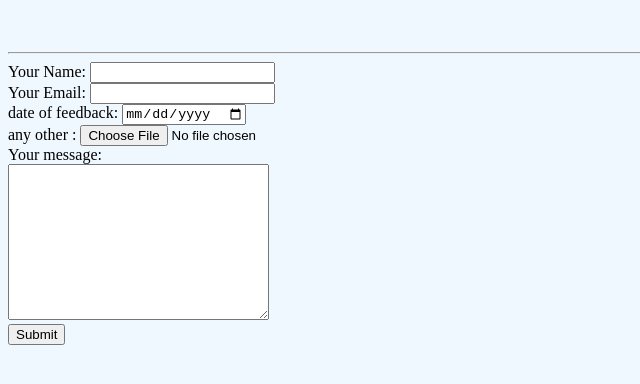
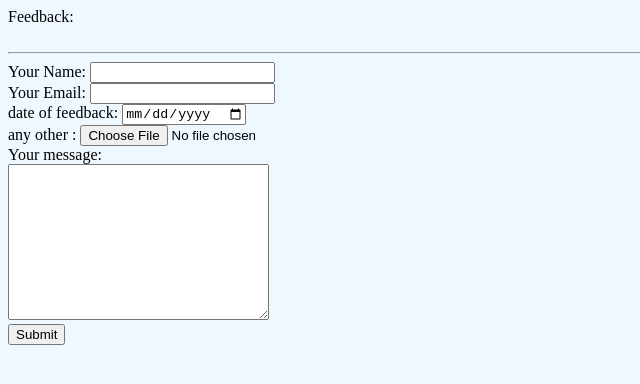
Before and after one commit to sonusingh04/CV-RESUME, a plain HTML site: page get in touch.html in a window 1280 px wide. Shown: the full height of the page, 0-640 px from the left. Drawn offline with Linux system fonts and the light colour scheme.

Commit message:
Update get in touch.html

```diff
--- a/get in touch.html
+++ b/get in touch.html
@@ -1,6 +1,7 @@
 <!DOCTYPE html>
 <html>
     <head>
+        Feedback:
         <meta charset="UTF-8">
     <meta http-equiv="X-UA-Compatible" content="IE=edge">
     <meta name="viewport" content="width=device-width, initial-scale=1.0">
```
